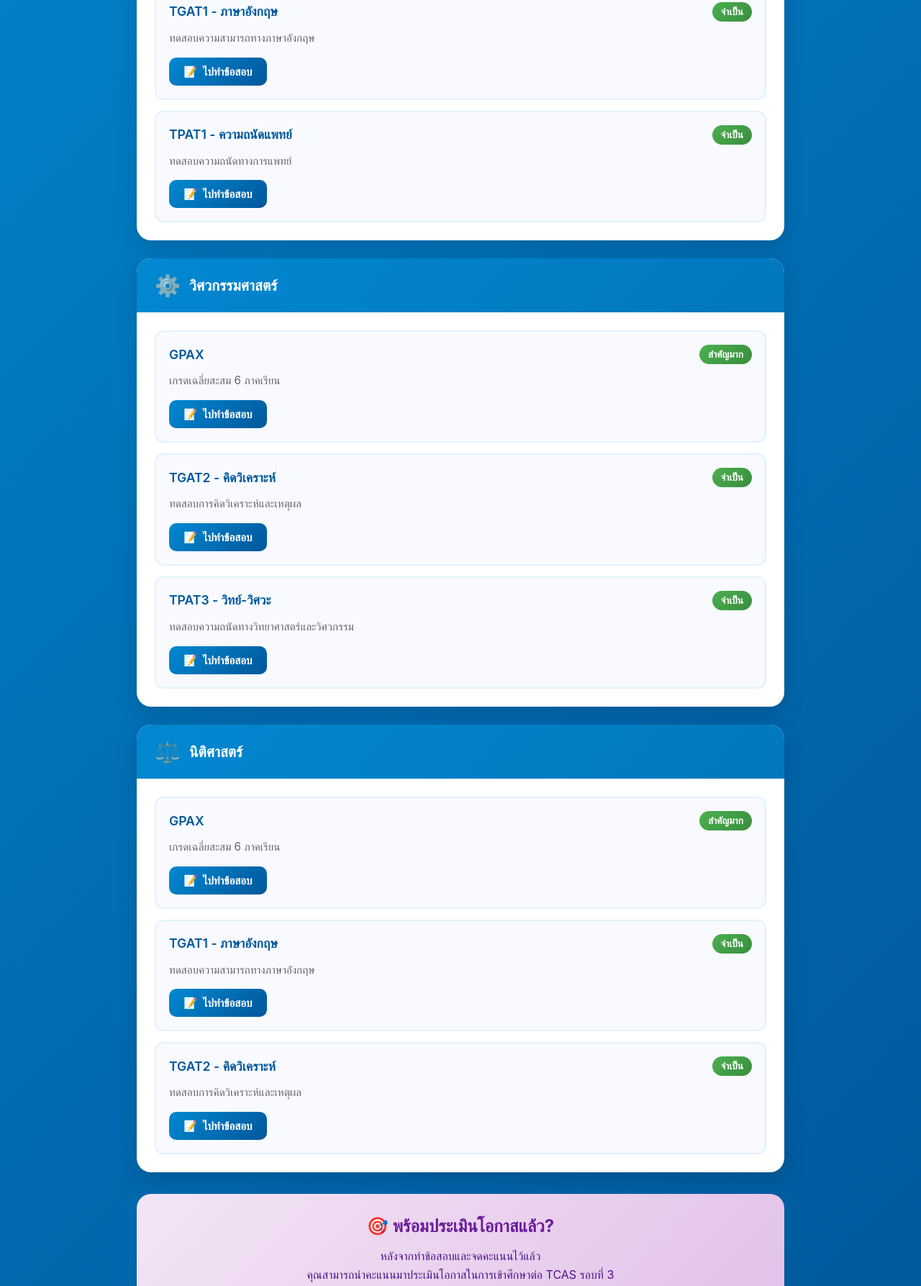
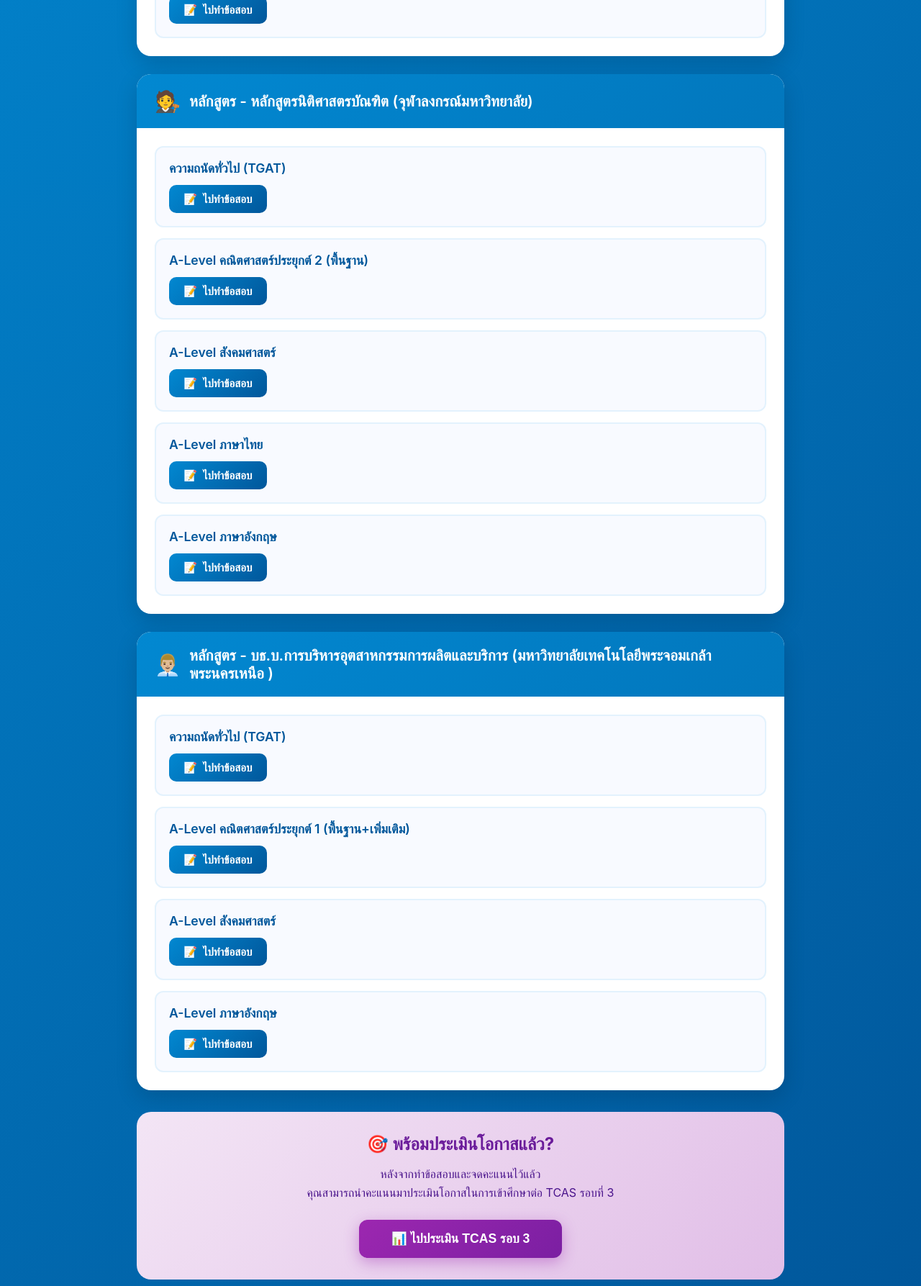
Before and after one commit to longbuwan/vareeLIFF, a plain HTML site: page preexam.html in a window 1280 px wide. Shown: the part 700-2487 px from the top of the page at 72% size. Drawn offline with Linux system fonts and the light colour scheme; a script that the page names is missing.

Commit message:
Update program details and links in preexam.html

```diff
--- a/preexam.html
+++ b/preexam.html
@@ -329,17 +329,17 @@
     <!-- Program 1: แพทยศาสตร์ -->
     <div class="program-card">
       <div class="program-header">
-        <span class="program-icon">⚕️</span>
-        <h3>แพทยศาสตร์</h3>
+        <span class="program-icon">🧪</span>
+        <h3>หลักสูตร - วท.บ.เคมี/วท.บ.เคมีอุตสาหกรรม/วท.บ.ชีวเคมีและชีวเคมีนวัตกรรม (มหาวิทยาลัยเชียงใหม่)</h3>
       </div>
       <div class="program-content">
         <div class="test-list">
           <div class="test-item">
             <div class="test-header">
-              <span class="test-name">GPAX</span>
-              <span class="test-badge">สำคัญมาก</span>
+              <span class="test-name">ความถนัดทั่วไป (TGAT)</span>
+
             </div>
-            <div class="test-description">เกรดเฉลี่ยสะสม 6 ภาคเรียน</div>
+
             <a href="#" target="_blank" class="test-link-btn">
               <span>📝</span>
               <span>ไปทำข้อสอบ</span>
@@ -348,10 +348,35 @@
 
           <div class="test-item">
             <div class="test-header">
-              <span class="test-name">TGAT1 - ภาษาอังกฤษ</span>
-              <span class="test-badge">จำเป็น</span>
+              <span class="test-name">ความถนัดวิทยาศาสตร์ เทคโนโลยี วิศวกรรมศาสตร์ (TPAT3)</span>
+
             </div>
-            <div class="test-description">ทดสอบความสามารถทางภาษาอังกฤษ</div>
+
+            <a href="#" target="_blank" class="test-link-btn">
+              <span>📝</span>
+              <span>ไปทำข้อสอบ</span>
+            </a>
+          </div>
+
+
+        </div>
+      </div>
+    </div>
+
+     <!-- Program 1: แพทยศาสตร์ -->
+    <div class="program-card">
+      <div class="program-header">
+        <span class="program-icon">🧑‍⚖️</span>
+        <h3>หลักสูตร - หลักสูตรนิติศาสตรบัณฑิต (จุฬาลงกรณ์มหาวิทยาลัย)</h3>
+      </div>
+      <div class="program-content">
+        <div class="test-list">
+          <div class="test-item">
+            <div class="test-header">
+              <span class="test-name">ความถนัดทั่วไป (TGAT)</span>
+
+            </div>
+
             <a href="#" target="_blank" class="test-link-btn">
               <span>📝</span>
               <span>ไปทำข้อสอบ</span>
@@ -360,112 +385,105 @@
 
           <div class="test-item">
             <div class="test-header">
-              <span class="test-name">TPAT1 - ความถนัดแพทย์</span>
-              <span class="test-badge">จำเป็น</span>
+              <span class="test-name">A-Level คณิตศาสตร์ประยุกต์ 2 (พื้นฐาน)</span>
             </div>
-            <div class="test-description">ทดสอบความถนัดทางการแพทย์</div>
-            <a href="#" target="_blank" class="test-link-btn">
-              <span>📝</span>
-              <span>ไปทำข้อสอบ</span>
-            </a>
-          </div>
-        </div>
-      </div>
-    </div>
-
-    <!-- Program 2: วิศวกรรมศาสตร์ -->
-    <div class="program-card">
-      <div class="program-header">
-        <span class="program-icon">⚙️</span>
-        <h3>วิศวกรรมศาสตร์</h3>
-      </div>
-      <div class="program-content">
-        <div class="test-list">
-          <div class="test-item">
-            <div class="test-header">
-              <span class="test-name">GPAX</span>
-              <span class="test-badge">สำคัญมาก</span>
-            </div>
-            <div class="test-description">เกรดเฉลี่ยสะสม 6 ภาคเรียน</div>
             <a href="#" target="_blank" class="test-link-btn">
               <span>📝</span>
               <span>ไปทำข้อสอบ</span>
             </a>
           </div>
 
+
           <div class="test-item">
             <div class="test-header">
-              <span class="test-name">TGAT2 - คิดวิเคราะห์</span>
-              <span class="test-badge">จำเป็น</span>
+              <span class="test-name">A-Level สังคมศาสตร์</span>
             </div>
-            <div class="test-description">ทดสอบการคิดวิเคราะห์และเหตุผล</div>
             <a href="#" target="_blank" class="test-link-btn">
               <span>📝</span>
               <span>ไปทำข้อสอบ</span>
             </a>
           </div>
 
-          <div class="test-item">
+             <div class="test-item">
             <div class="test-header">
-              <span class="test-name">TPAT3 - วิทย์-วิศวะ</span>
-              <span class="test-badge">จำเป็น</span>
+              <span class="test-name">A-Level ภาษาไทย</span>
             </div>
-            <div class="test-description">ทดสอบความถนัดทางวิทยาศาสตร์และวิศวกรรม</div>
             <a href="#" target="_blank" class="test-link-btn">
               <span>📝</span>
               <span>ไปทำข้อสอบ</span>
             </a>
           </div>
-        </div>
-      </div>
-    </div>
-
-    <!-- Program 3: นิติศาสตร์ -->
-    <div class="program-card">
-      <div class="program-header">
-        <span class="program-icon">⚖️</span>
-        <h3>นิติศาสตร์</h3>
-      </div>
-      <div class="program-content">
-        <div class="test-list">
-          <div class="test-item">
+  <div class="test-item">
             <div class="test-header">
-              <span class="test-name">GPAX</span>
-              <span class="test-badge">สำคัญมาก</span>
+              <span class="test-name">A-Level ภาษาอังกฤษ</span>
             </div>
-            <div class="test-description">เกรดเฉลี่ยสะสม 6 ภาคเรียน</div>
             <a href="#" target="_blank" class="test-link-btn">
               <span>📝</span>
               <span>ไปทำข้อสอบ</span>
             </a>
           </div>
 
+
+        </div>
+      </div>
+    </div>
+
+     <!-- Program 1: แพทยศาสตร์ -->
+    <div class="program-card">
+      <div class="program-header">
+        <span class="program-icon">👨🏼‍💼</span>
+        <h3>หลักสูตร - บธ.บ.การบริหารอุตสาหกรรมการผลิตและบริการ (มหาวิทยาลัยเทคโนโลยีพระจอมเกล้าพระนครเหนือ )</h3>
+      </div>
+      <div class="program-content">
+        <div class="test-list">
           <div class="test-item">
             <div class="test-header">
-              <span class="test-name">TGAT1 - ภาษาอังกฤษ</span>
-              <span class="test-badge">จำเป็น</span>
+              <span class="test-name">ความถนัดทั่วไป (TGAT)</span>
+
             </div>
-            <div class="test-description">ทดสอบความสามารถทางภาษาอังกฤษ</div>
+
+            <a href="#" target="_blank" class="test-link-btn">
+              <span>📝</span>
+              <span>ไปทำข้อสอบ</span>
+            </a>
+          </div>
+          <div class="test-item">
+            <div class="test-header">
+              <span class="test-name">A-Level คณิตศาสตร์ประยุกต์ 1 (พื้นฐาน+เพิ่มเติม)</span>
+            </div>
             <a href="#" target="_blank" class="test-link-btn">
               <span>📝</span>
               <span>ไปทำข้อสอบ</span>
             </a>
           </div>
 
+
           <div class="test-item">
             <div class="test-header">
-              <span class="test-name">TGAT2 - คิดวิเคราะห์</span>
-              <span class="test-badge">จำเป็น</span>
+              <span class="test-name">A-Level สังคมศาสตร์</span>
             </div>
-            <div class="test-description">ทดสอบการคิดวิเคราะห์และเหตุผล</div>
             <a href="#" target="_blank" class="test-link-btn">
               <span>📝</span>
               <span>ไปทำข้อสอบ</span>
             </a>
           </div>
+           <div class="test-item">
+            <div class="test-header">
+              <span class="test-name">A-Level ภาษาอังกฤษ</span>
+            </div>
+            <a href="#" target="_blank" class="test-link-btn">
+              <span>📝</span>
+              <span>ไปทำข้อสอบ</span>
+            </a>
+          </div>
+
+
+
         </div>
       </div>
     </div>
+
+
 
     <div class="evaluate-section">
       <h3>🎯 พร้อมประเมินโอกาสแล้ว?</h3>
@@ -488,7 +506,7 @@
     };
 
     function goToEvaluation() {
-      window.location.href = 'tcas-round3.html';
+      window.location.href = 'https://vrthefuture.varee.ac.th/vrthefuture_round3.html';
     }
   </script>
 </body>
```
